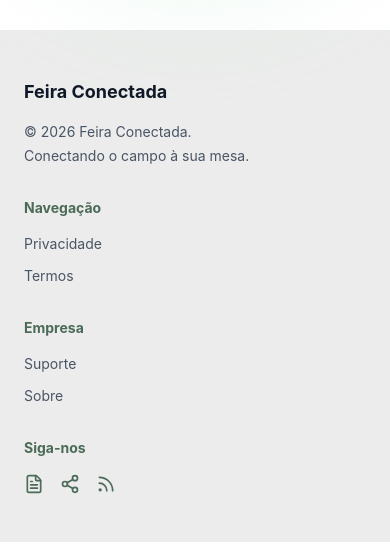
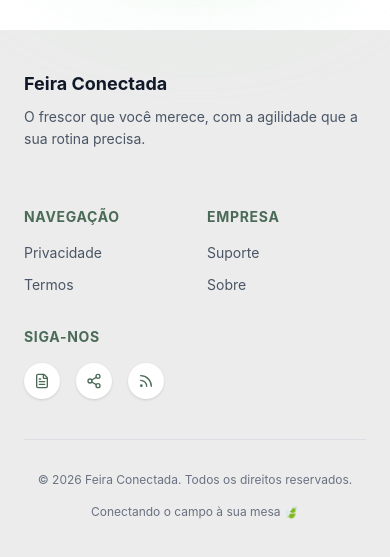
Before and after one commit to weberfern/projeto-integrado-iii-mvp, a React (Vite) app: page / in a window 390 px wide. Shown: the part 3638-4195 px from the top of the page. Built offline with nearby package versions, Linux system fonts and the light colour scheme.

Commit message:
style: refatora layout do footer para melhor uso de espaco no mobile e adiciona estilo mais sofisticado

```diff
--- a/src/components/Footer.jsx
+++ b/src/components/Footer.jsx
@@ -3,38 +3,52 @@ import { FileText, Share2, Rss } from 'lucide-react';
 
 export default function Footer() {
     return (
-        <footer className="bg-[#EBECEB] py-12 px-6 md:px-12 mt-auto">
-            <div className="max-w-6xl mx-auto grid grid-cols-1 md:grid-cols-4 gap-8">
-                <div className="col-span-1">
-                    <h3 className="font-bold text-gray-900 mb-4 text-lg">Feira Conectada</h3>
-                    <div className="text-gray-600 text-sm space-y-1">
-                        <p>&copy; 2026 Feira Conectada.</p>
-                        <p>Conectando o campo à sua mesa.</p>
-                    </div>
+        <footer className="w-full bg-[#EBECEB] py-10 md:py-12 px-6 md:px-12 mt-auto">
+            <div className="max-w-6xl mx-auto flex flex-col gap-10">
+                {/* Top Section */}
+                <div className="grid grid-cols-1 md:grid-cols-4 gap-8">
+                    {/* Brand */}
+                    <div className="col-span-1 md:col-span-1">
+                        <h3 className="font-bold text-gray-900 mb-2 text-lg">Feira Conectada</h3>
+                        <p className="text-gray-600 text-sm leading-relaxed mb-6 md:mb-0">
+                            O frescor que você merece, com a agilidade que a sua rotina precisa.
+                        </p>
                     </div>
 
+                    {/* Links Grid (2 columns on mobile) */}
+                    <div className="col-span-1 md:col-span-2 grid grid-cols-2 gap-6">
                         <div>
-                    <h4 className="font-bold text-[#4B6B58] mb-4 text-sm">Navegação</h4>
+                            <h4 className="font-bold text-[#4B6B58] mb-4 text-sm uppercase tracking-wider">Navegação</h4>
                             <ul className="space-y-3 text-sm text-gray-600">
                                 <li><Link to="/privacidade" onClick={(e) => e.preventDefault()} className="hover:text-feira-green transition-colors">Privacidade</Link></li>
                                 <li><Link to="/termos" onClick={(e) => e.preventDefault()} className="hover:text-feira-green transition-colors">Termos</Link></li>
                             </ul>
                         </div>
-
                         <div>
-                    <h4 className="font-bold text-[#4B6B58] mb-4 text-sm">Empresa</h4>
+                            <h4 className="font-bold text-[#4B6B58] mb-4 text-sm uppercase tracking-wider">Empresa</h4>
                             <ul className="space-y-3 text-sm text-gray-600">
                                 <li><Link to="/suporte" onClick={(e) => e.preventDefault()} className="hover:text-feira-green transition-colors">Suporte</Link></li>
                                 <li><Link to="/sobre" onClick={(e) => e.preventDefault()} className="hover:text-feira-green transition-colors">Sobre</Link></li>
                             </ul>
                         </div>
+                    </div>
 
-                <div>
-                    <h4 className="font-bold text-[#4B6B58] mb-4 text-sm">Siga-nos</h4>
+                    {/* Social */}
+                    <div className="col-span-1">
+                        <h4 className="font-bold text-[#4B6B58] mb-4 text-sm uppercase tracking-wider">Siga-nos</h4>
                         <div className="flex gap-4 text-[#4B6B58]">
-                        <Link to="#" onClick={(e) => e.preventDefault()} className="hover:text-feira-green transition-colors"><FileText className="w-5 h-5" /></Link>
-                        <Link to="#" onClick={(e) => e.preventDefault()} className="hover:text-feira-green transition-colors"><Share2 className="w-5 h-5" /></Link>
-                        <Link to="#" onClick={(e) => e.preventDefault()} className="hover:text-feira-green transition-colors"><Rss className="w-5 h-5" /></Link>
+                            <Link to="#" onClick={(e) => e.preventDefault()} className="bg-white hover:bg-[#75E86D] hover:text-[#0F3524] transition-colors p-2.5 rounded-full shadow-sm"><FileText className="w-4 h-4" /></Link>
+                            <Link to="#" onClick={(e) => e.preventDefault()} className="bg-white hover:bg-[#75E86D] hover:text-[#0F3524] transition-colors p-2.5 rounded-full shadow-sm"><Share2 className="w-4 h-4" /></Link>
+                            <Link to="#" onClick={(e) => e.preventDefault()} className="bg-white hover:bg-[#75E86D] hover:text-[#0F3524] transition-colors p-2.5 rounded-full shadow-sm"><Rss className="w-4 h-4" /></Link>
+                        </div>
+                    </div>
+                </div>
+
+                {/* Bottom Section */}
+                <div className="pt-8 border-t border-gray-300/60 flex flex-col md:flex-row justify-between items-center gap-4 text-xs text-gray-500 text-center md:text-left">
+                    <p>&copy; 2026 Feira Conectada. Todos os direitos reservados.</p>
+                    <div className="flex items-center gap-2">
+                        <span>Conectando o campo à sua mesa 🍃</span>
                     </div>
                 </div>
             </div>
```
Lines whose indentation alone changed are shown as unchanged.
